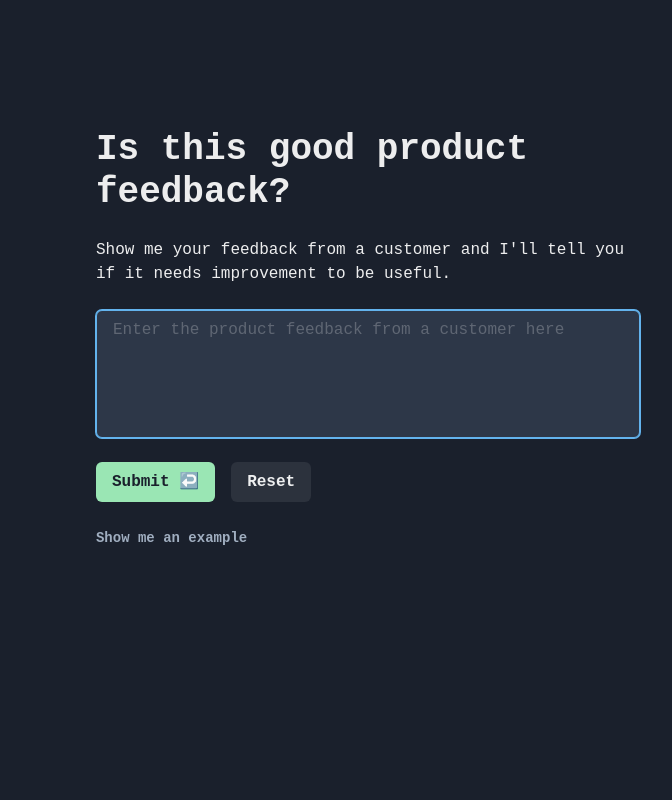
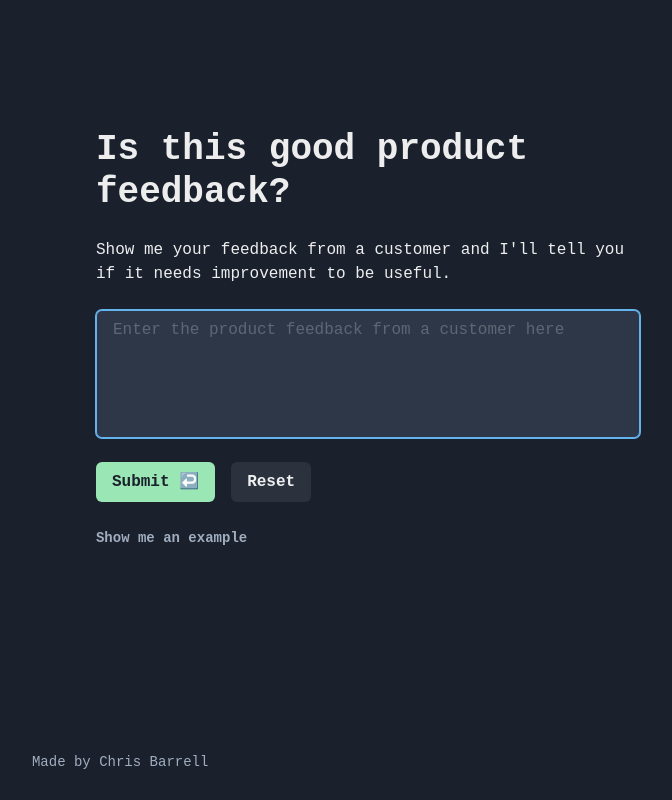
Before and after one commit to clbarrell/goodfeedback, a Next.js app: page / in a window 1280 px wide. Shown: the whole page, without its empty margins (208-880 px from the left). Built offline with nearby package versions, Linux system fonts and the light colour scheme; a web font is replaced by a local one.

Commit message:
Added my name

```diff
--- a/src/pages/index.tsx
+++ b/src/pages/index.tsx
@@ -162,9 +162,16 @@ export default function Home() {
                 Show me an example
               </Button>
             </Box>
+            <Box display={["block", "none"]}>
+              {" "}
+              <Text color="gray.400" fontSize={"sm"}>
+                Made by Chris Barrell
+              </Text>{" "}
+            </Box>
           </Stack>
         </Container>
       </main>
+      <Footer />
     </>
   );
 }
@@ -206,3 +213,24 @@ const FeedbackBreakdown = ({ feedback }: { feedback: FeedbackResponse }) => {
 };
 
 const capitalise = (s: string) => s && s[0].toUpperCase() + s.slice(1);
+
+const Footer = () => {
+  return (
+    <Box
+      position={"fixed"}
+      bottom={0}
+      left={0}
+      right={0}
+      w="100%"
+      h={12}
+      display={["none", "block"]}
+    >
+      <Container>
+        <Text ml={[0, 0, -8, -32]} color="gray.400" fontSize={"sm"}>
+          {" "}
+          Made by Chris Barrell
+        </Text>
+      </Container>
+    </Box>
+  );
+};
```
